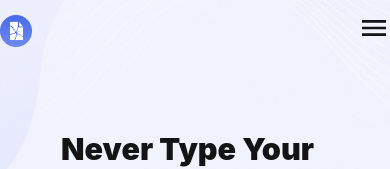
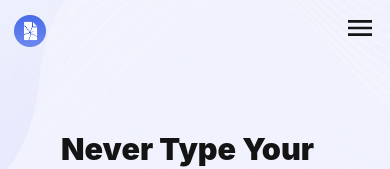
Before and after one commit to dmm22/formsmash-website, a React (Vite) app: page / in a window 390 px wide. Shown: the top 169 px of the page. Built offline with nearby package versions, Linux system fonts and the light colour scheme.

Commit message:
Update Navbar component styling for improved layout on larger screens
- Added horizontal padding to the Navbar for better spacing and alignment on larger devices.

```diff
--- a/src/components/Navbar.tsx
+++ b/src/components/Navbar.tsx
@@ -139,7 +139,7 @@ export default function Navbar() {
   return (
     <nav
       ref={navRef}
-      className="fixed top-0 left-0 isolate z-50 flex h-18 w-screen items-center justify-center outline-none"
+      className="fixed top-0 left-0 isolate z-50 flex h-18 w-screen items-center justify-center px-4 outline-none lg:px-0"
     >
       {renderNavBackgroundElement(backgroundMode)}
 
```
